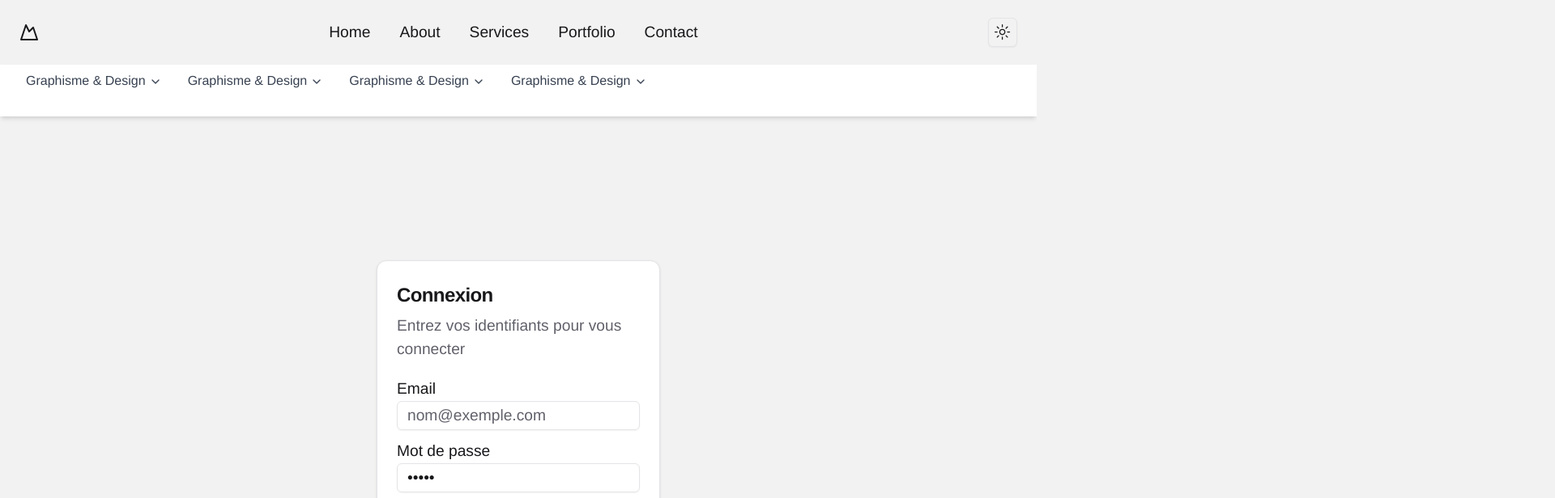
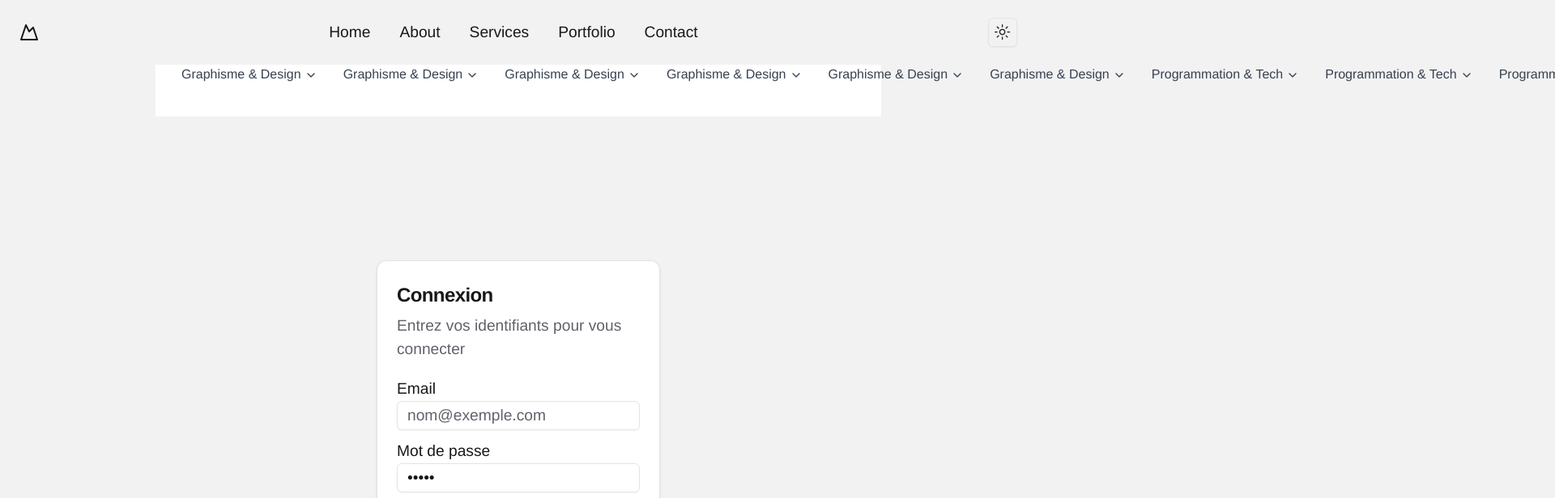
Before and after one commit to thesisFreelancingApp/freelance, a Next.js app in the folder apps/web/: page / in a window 1280 px wide. Shown: the top 616 px of the page at 81% size, 1920 px wide, since content can reach past the window. Built offline with nearby package versions, Linux system fonts and the light colour scheme.

Commit message:
in process bar cat

```diff
--- a/apps/web/app/pages/HomePage/CategoriesBar.tsx
+++ b/apps/web/app/pages/HomePage/CategoriesBar.tsx
@@ -497,7 +497,7 @@ const MainCategory: React.FC<{ category: MenuItem }> = ({ category }) => {
             onMouseEnter={() => setIsHovered(true)}
             onMouseLeave={() => setIsHovered(false)}
         >
-            <button className="px-4 py-2 text-gray-700 hover:text-gray-900 focus:outline-none">
+            <button className="px-4 text-gray-700 hover:text-gray-900 focus:outline-none">
                 {category.name}
                 <ChevronDown className="inline-block w-4 h-4 ml-1" />
             </button>
@@ -519,19 +519,38 @@ const MainCategory: React.FC<{ category: MenuItem }> = ({ category }) => {
 
 export default function MultiLevelMenu() {
     return (
-        <nav className="bg-white shadow-md">
-            <div className="px-4 mx-auto ">
-                <div className="flex justify-between h-16">
-                    <div className="flex">
-                        {menuItems.slice(0, 4).map((category, index) => (
-                            <MainCategory
-                                key={index}
-                                category={category}
-                            />
-                        ))}
+        <nav className="max-w-4xl mx-auto bg-white">
+            <div className="px-4 ">
+                <div className="flex justify-between h-16 bg-white whitespace-nowrap">
+                    <div className="flex ">
+                        {menuItems
+                            .slice(0, menuItems.length)
+                            .map((category, index) => (
+                                <MainCategory
+                                    key={index}
+                                    category={category}
+                                />
+                            ))}
                     </div>
                 </div>
             </div>
         </nav>
     );
 }
+
+// export default function MultiLevelMenu() {
+//     return (
+//         <nav className="bg-white shadow-md">
+//             <div className="overflow-x-auto whitespace-nowrap">
+//                 <div className="flex h-16 px-4 space-x-4">
+//                     {menuItems.map((category, index) => (
+//                         <MainCategory
+//                             key={index}
+//                             category={category}
+//                         />
+//                     ))}
+//                 </div>
+//             </div>
+//         </nav>
+//     );
+// }
```
